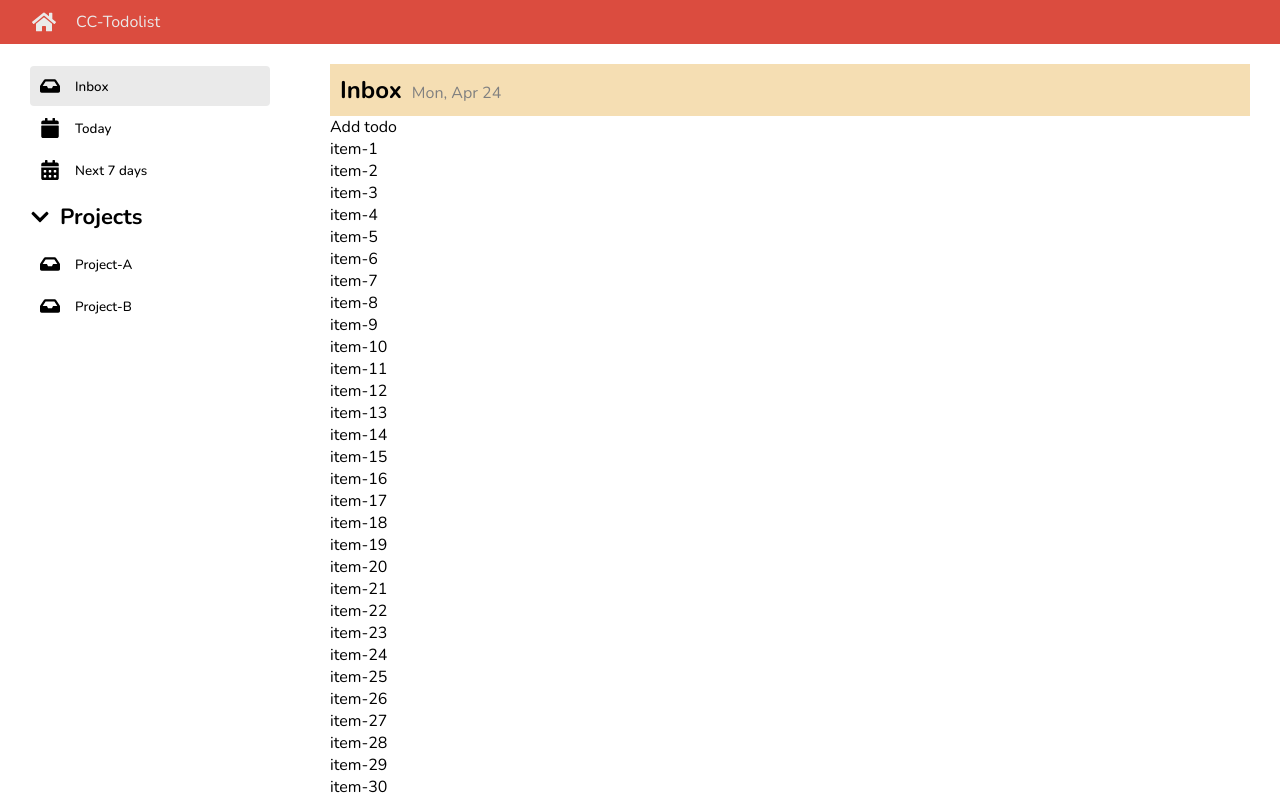
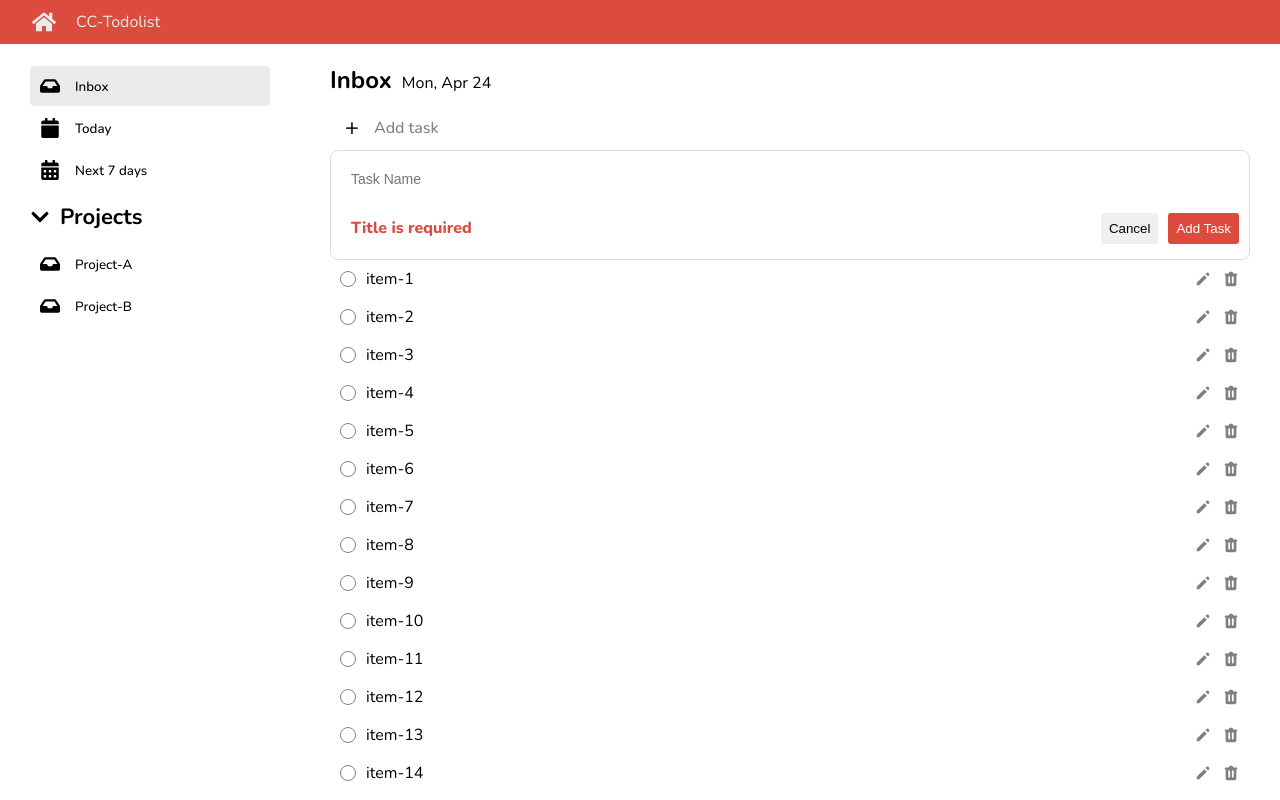
Before and after one commit to Krittayot007/CC-React-Todolist, a React (Create React App) app: page / in a window 1280 px wide. Built offline with nearby package versions, Linux system fonts and the light colour scheme.

Commit message:
finish:UI todo-content

```diff
--- a/src/App.jsx
+++ b/src/App.jsx
@@ -5,9 +5,6 @@
 import { TodoContent } from "./components/Todo/TodoContent";
 
 function App() {
-
-  const mockTodo = Array.from({length:100},(el,idx) => idx+1)
-  // console.log(mockTodo);
   return (
     <div className="container">
       {/* Header */}
--- a/src/components/Todo/TodoContent.jsx
+++ b/src/components/Todo/TodoContent.jsx
@@ -1,4 +1,5 @@
 import styles from './TodoContent.module.scss'
+import { HiCheck, HiPencil, HiTrash } from 'react-icons/hi'
 
 export function TodoContent() {
     const mockTodo = Array.from({length:100},(el,idx) => idx+1);
@@ -9,15 +10,44 @@
 
     return (
         <main className="content">
+          {/* Todo header */}
         <div className={styles.header}>
             <h2>Inbox</h2>
             <p>{now.toLocaleDateString('en-US',options)}</p>
         </div>
-        <div>
-            Add todo
+        {/* Add Todo */}
+        <div className={styles.add__todo}>
+            <span>+</span>
+            <h3>Add task</h3>
         </div>
+        {/* Todo Form */}
+        <form className={styles.todo__form__container}>
+          <input className={styles.todo__form__input} placeholder='Task Name' />
+          <div className={styles.todo__form__footer}>
+            <p className={styles.todo__error}>Title is required</p>
+            <div className={styles.todo__form__buttons}>
+              <button>Cancel</button>
+              <button>Add Task</button>
+            </div>
+          </div>
+        </form>
         <ul>
-          {mockTodo.map((el) => <li key={el}>{`item-${el}`}</li>)}
+          {mockTodo.map((el) => (
+            <li className={styles.todo__item__container} key={el}>
+              <div className={styles.checkbox__container}>
+                <HiCheck className={styles.checkbox__icon} />
+              </div>
+              <p className={styles.sdone}>{`item-${el}`}</p>
+
+              <div className={styles.edit__icon}>
+                <HiPencil />
+              </div>
+
+              <div className={styles.delete__icon}>
+                <HiTrash />
+              </div>
+            </li>
+          ))}
         </ul>
       </main>
     );
--- a/src/components/Todo/TodoContent.module.scss
+++ b/src/components/Todo/TodoContent.module.scss
@@ -1,13 +1,171 @@
+.header {
+    display: flex;
+    gap: 10px;
+    align-items: baseline;
+    margin-bottom: 10px;
 
-
-.header {
-    background-color: wheat;
-    padding: 10px;
-    display: flex;
-    align-items: baseline;
-    gap: 10px;
-
-    & > p {
+    & > h1 {
+        font-size: 24px;
+    }
+    & > span {
+        font-size: 12px;
         color: grey;
     }
 }
+
+// ##### ADD-TODO
+.add__todo {
+    display: flex;
+    gap: 10px;
+    align-items: center;
+    cursor: pointer;
+    padding: 10px;
+
+    // ทำวงกลมของปุ่ม +
+    & > span {
+        font-size: 24px;
+        line-height: 22px;
+        text-align: center;
+        border-radius: 50%;
+        width: 24px;
+        height: 24px;
+    }
+
+    & > h3 {
+        color: grey;
+        font-weight: 500;
+        font-size: 16px;
+        line-height: 12px;
+    }
+
+    // Hover : สลับสี
+    &:hover {
+        & > span {
+            background-color: #db4c3f;
+            color: white;
+        }
+        & > h3 {
+            color: #db4c3f;
+        }
+    }
+}
+
+.todo__form__container {
+    padding: 10px;
+    display: flex;
+    flex-direction: column;
+    // background-color: rgb(209, 209, 209);
+    border-radius: 8px;
+    gap: 10px;
+    border: 1px solid rgb(220, 220, 220);
+}
+
+.todo__form__input {
+    border: none;
+    border-radius: 4px;
+    padding: 10px 10px;
+    width: 100%;
+    font-size: 14px;
+
+    &:focus {
+        outline: none;
+    }
+}
+
+.todo__form__footer {
+    display: flex;
+    justify-content: space-between;
+    align-items: center;
+}
+
+.todo__error {
+    justify-self: start;
+    padding: 10px;
+    font-size: 16px;
+    font-weight: 800;
+    color: #db4c3f;
+}
+.todo__form__buttons {
+    display: flex;
+    justify-content: flex-end;
+    gap: 10px;
+    flex: 1;
+
+    & > button {
+        border: none;
+        padding: 8px;
+        border-radius: 3px;
+        cursor: pointer;
+    }
+
+    & > button:last-child {
+        background-color: #db4c3f;
+        color: white;
+    }
+}
+
+// ##### TOdo Item
+$grey: rgb(234, 234, 234);
+
+.todo__item__container {
+    cursor: pointer;
+    padding: 8px 10px;
+    display: flex;
+    align-items: center;
+    gap: 10px;
+    align-items: center;
+    font-size: 16px;
+    border-radius: 4px;
+
+    & > p {
+        flex: 1;
+    }
+
+    &:hover {
+        background-color: $grey;
+    }
+}
+
+.checkbox__container {
+    border-color: gray;
+    color: #343434;
+    height: 16px;
+    width: 16px;
+    display: block;
+    border: 1px solid gray;
+    border-radius: 16px;
+    text-align: center;
+    line-height: 16px;
+}
+.checkbox__icon {
+    display: none;
+    font-size: 12px;
+}
+
+.checkbox__icon__done {
+    display: inline;
+    font-size: 12px;
+}
+
+// effect ติ้กถูกตอน hover ที่ <li>
+.checkbox__container:hover {
+    .checkbox__icon {
+        display: inline;
+    }
+}
+
+.edit__icon,
+.delete__icon {
+    color: gray;
+    display: flex;
+    align-items: center;
+    font-size: 18px;
+
+    & :hover {
+        color: #343434;
+    }
+}
+
+.done {
+    text-decoration: line-through;
+}
```
